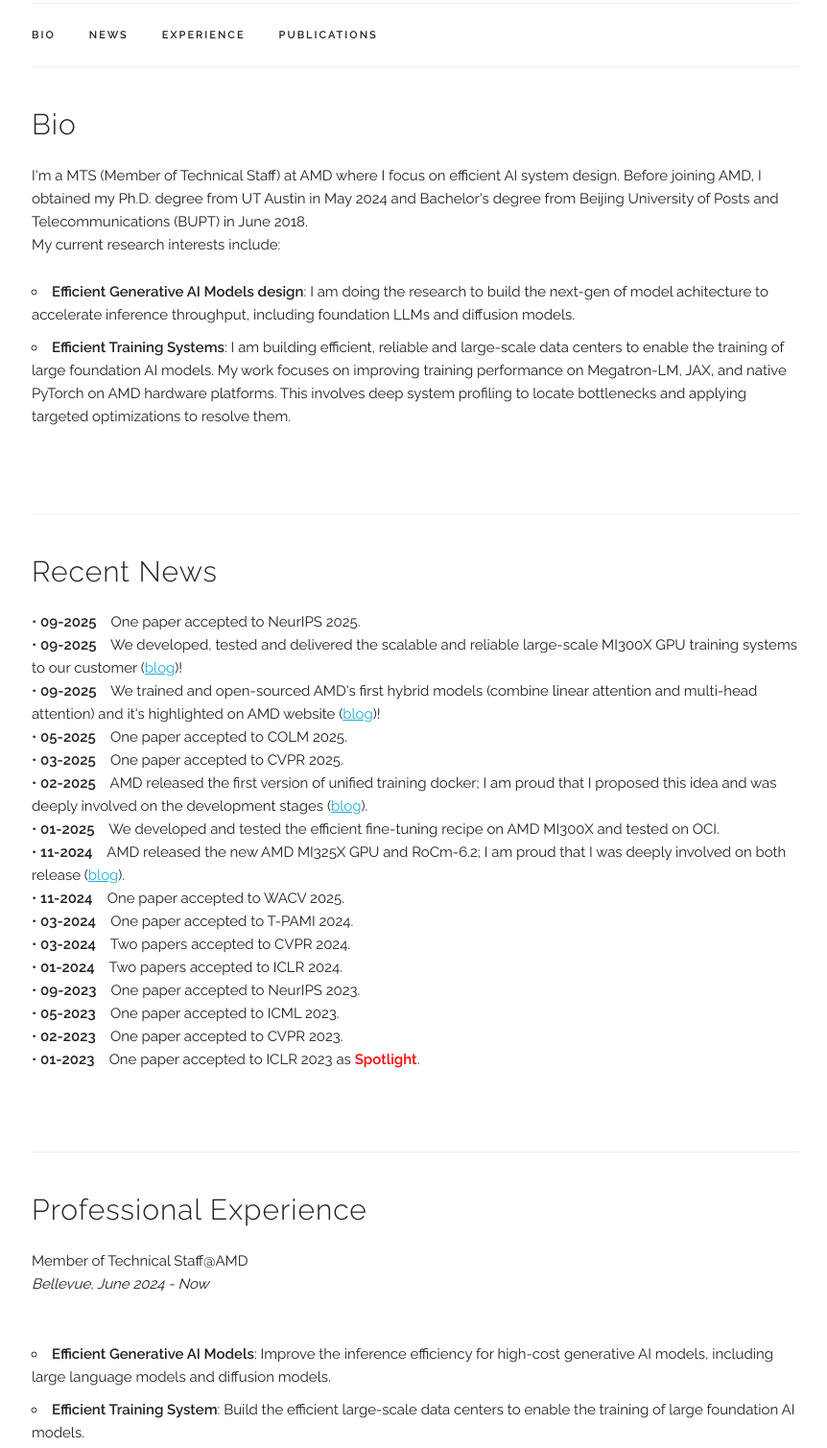
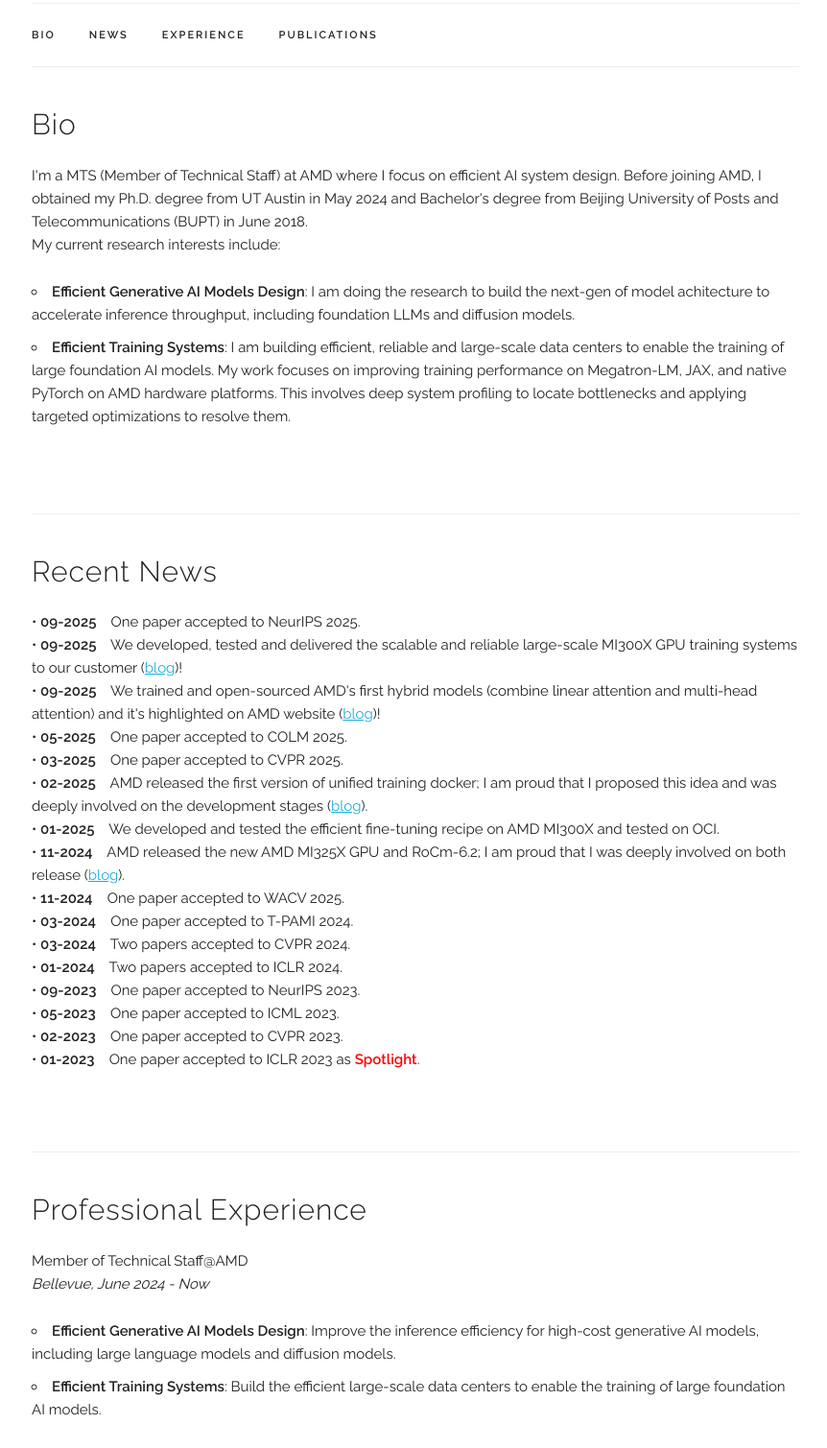
Before and after one commit to LiGuihong/LiGuihong.github.io, a plain HTML site: page index.html in a window 1280 px wide. Shown: the part 270-1779 px from the top of the page at 96% size, without its empty margins (207-1069 px from the left). Drawn offline with Linux system fonts and the light colour scheme; files whose address does not match are found by name.

Commit message:
Update index.html

```diff
--- a/index.html
+++ b/index.html
@@ -116,7 +116,7 @@
 
     My current research interests include:
     <ul>
-      <li type="circle"><b>Efficient Generative AI Models design</b>: I am doing the research to build the next-gen of model achitecture to accelerate inference throughput, including foundation LLMs and diffusion models. </li>
+      <li type="circle"><b>Efficient Generative AI Models Design</b>: I am doing the research to build the next-gen of model achitecture to accelerate inference throughput, including foundation LLMs and diffusion models. </li>
       <li type="circle"><b>Efficient Training Systems</b>: I am building efficient, reliable and large-scale data centers to enable the training of large foundation AI models. My work focuses on improving training performance on Megatron-LM, JAX, and native PyTorch on AMD hardware platforms. This involves deep system profiling to locate bottlenecks and applying targeted optimizations to resolve them. </li>
     </ul>
   </p>
@@ -165,10 +165,9 @@
     </br>
     <i>Bellevue, June 2024 - Now</i>
     </br>
-    </br>
     <ul>
-      <li type="circle"><b>Efficient Generative AI Models</b>: Improve the inference efficiency for high-cost generative AI models, including large language models and diffusion models. </li>
-      <li type="circle"><b>Efficient Training System</b>: Build the efficient large-scale data centers to enable the training of large foundation AI models. </li>
+      <li type="circle"><b>Efficient Generative AI Models Design</b>: Improve the inference efficiency for high-cost generative AI models, including large language models and diffusion models. </li>
+      <li type="circle"><b>Efficient Training Systems</b>: Build the efficient large-scale data centers to enable the training of large foundation AI models. </li>
     </ul>
   </p>
 </br>
```
